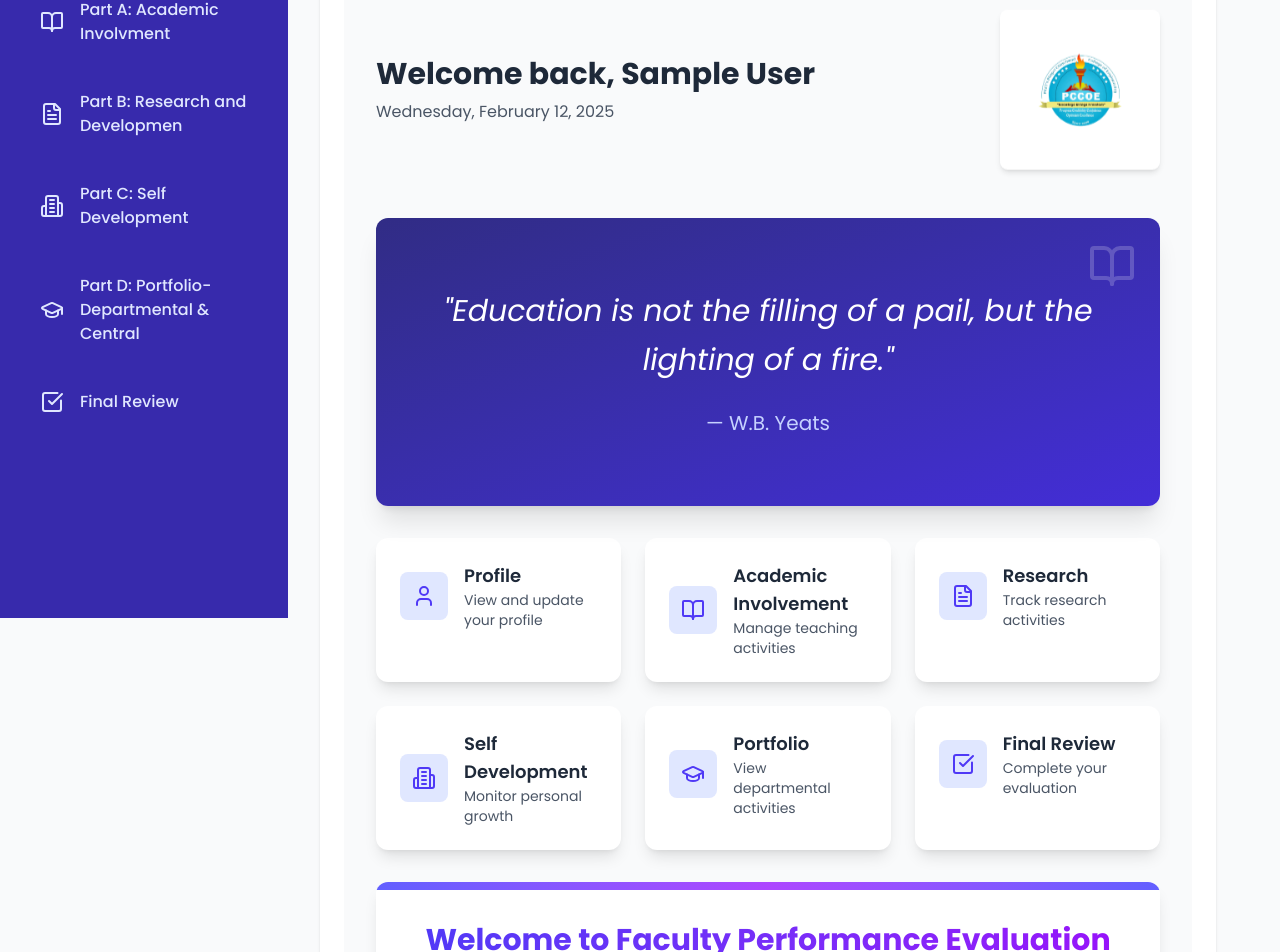
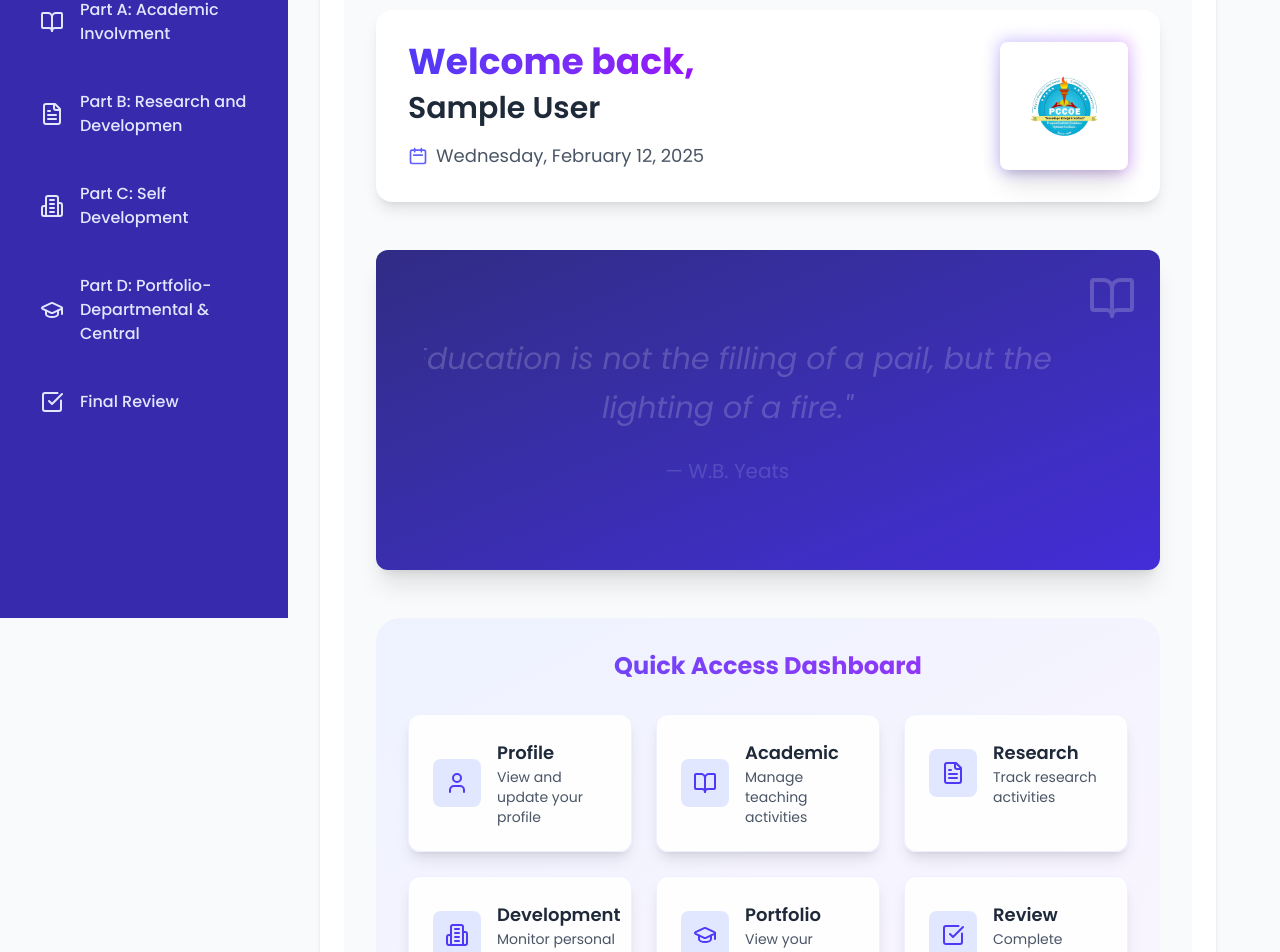
Before and after one commit to patil-rushikesh/FDW-frontend, a React (Vite) app: page /dashboard in a window 1280 px wide. Shown: the part 182-1134 px from the top of the page. Built offline with nearby package versions, Linux system fonts and the light colour scheme; sample sign-in values are in the browser's storage.

Commit message:
dashboard UI improved

```diff
--- a/src/components/forms/Dashboard.jsx
+++ b/src/components/forms/Dashboard.jsx
@@ -8,6 +8,7 @@ const Dashboard = () => {
   const [currentQuote, setCurrentQuote] = useState(0);
 
   const quotes = [
+    // Existing quotes
     {
       text: "Education is not the filling of a pail, but the lighting of a fire.",
       author: "W.B. Yeats"
@@ -23,31 +24,89 @@ const Dashboard = () => {
     {
       text: "Teaching is the highest form of understanding.",
       author: "Aristotle"
+    },
+    {
+      text: "Intelligence plus character—that is the goal of true education.",
+      author: "Martin Luther King Jr."
+    },
+    {
+      text: "The beautiful thing about learning is that no one can take it away from you.",
+      author: "B.B. King"
+    },
+    {
+      text: "Education is the most powerful weapon which you can use to change the world.",
+      author: "Nelson Mandela"
+    },
+    {
+      text: "The mediocre teacher tells. The good teacher explains. The superior teacher demonstrates. The great teacher inspires.",
+      author: "William Arthur Ward"
+    },
+    {
+      text: "Education is not preparation for life; education is life itself.",
+      author: "John Dewey"
+    },
+    {
+      text: "Tell me and I forget. Teach me and I remember. Involve me and I learn.",
+      author: "Benjamin Franklin"
+    },
+    {
+      text: "The whole purpose of education is to turn mirrors into windows.",
+      author: "Sydney J. Harris"
+    },
+    {
+      text: "Knowledge is power. Information is liberating. Education is the premise of progress.",
+      author: "Kofi Annan"
     }
   ];
 
   useEffect(() => {
+    // Get user data
     const user = JSON.parse(localStorage.getItem('userData'));
     if (user) {
       setUserData(user);
     }
 
+    // Set up quote rotation
     const interval = setInterval(() => {
-      setCurrentQuote(prev => (prev + 1) % quotes.length);
-    }, 6000);
+      setCurrentQuote((prevQuote) => {
+        // Reset to 0 if we reach the end of quotes array
+        return prevQuote >= quotes.length - 1 ? 0 : prevQuote + 1;
+      });
+    }, 6000); // Change quote every 6 seconds
 
+    // Cleanup interval on component unmount
     return () => clearInterval(interval);
-  }, []);
+  }, []); // Empty dependency array since we don't need to track any dependencies
 
   return (
     <div className="flex-1 p-8 pt-20 bg-gray-50 min-h-screen">
       <div className="max-w-6xl mx-auto">
-        <div className="flex items-center justify-between mb-12 animate-fade-in">
-            <div>
-                <h1 className="text-3xl font-bold text-gray-800">
-                    Welcome back, {userData?.name || 'Faculty'}
+        <div className="bg-white rounded-2xl shadow-lg p-8 mb-12 animate-fade-in">
+          <div className="flex flex-col md:flex-row items-center justify-between">
+            <div className="space-y-4 text-center md:text-left mb-6 md:mb-0">
+              <div className="space-y-2">
+                <h1 className="text-4xl font-bold bg-clip-text text-transparent bg-gradient-to-r from-indigo-600 to-purple-600">
+                  Welcome back,
                 </h1>
-                <p className="text-gray-600 mt-2">
+                <h2 className="text-3xl font-semibold text-gray-800">
+                  {userData?.name || 'Faculty'}
+                </h2>
+              </div>
+              <div className="flex items-center space-x-2 text-gray-600 justify-center md:justify-start">
+                <svg
+                  className="w-5 h-5 text-indigo-500"
+                  fill="none"
+                  stroke="currentColor"
+                  viewBox="0 0 24 24"
+                >
+                  <path
+                    strokeLinecap="round"
+                    strokeLinejoin="round"
+                    strokeWidth={2}
+                    d="M8 7V3m8 4V3m-9 8h10M5 21h14a2 2 0 002-2V7a2 2 0 00-2-2H5a2 2 0 00-2 2v12a2 2 0 002 2z"
+                  />
+                </svg>
+                <p className="text-lg">
                   {new Date().toLocaleDateString('en-US', {
                     weekday: 'long',
                     year: 'numeric',
@@ -56,25 +115,38 @@ const Dashboard = () => {
                   })}
                 </p>
               </div>
-            <div className="w-40 h-40 bg-white p-3 rounded-lg shadow-md animate-bounce-subtle">
-                <img src={logo} alt="Logo" className="w-full h-full object-contain rounded-md" />
+            </div>
+
+            <div className="relative group">
+              <div className="absolute -inset-0.5 bg-gradient-to-r from-indigo-600 to-purple-600 rounded-lg blur opacity-30 group-hover:opacity-50 transition duration-300"></div>
+              <div className="relative w-32 h-32 bg-white p-2 rounded-lg shadow-xl transform transition duration-300 group-hover:scale-105">
+                <img
+                  src={logo}
+                  alt="Logo"
+                  className="w-full h-full object-contain rounded-md"
+                />
+              </div>
+            </div>
           </div>
         </div>
 
         {/* Main Content with Animated Quote */}
         <div className="relative overflow-hidden rounded-xl bg-gradient-to-br from-indigo-900 to-indigo-700 text-white shadow-xl">
           <div className="absolute top-6 right-6">
-            <BookOpen className="w-12 h-12 opacity-20" />
+            <BookOpen className="w-8 h-8 md:w-12 md:h-12 opacity-20" />
           </div>
 
-          <div className="p-12">
-            <div className="max-w-3xl mx-auto text-center space-y-8">
-              <div className="h-48 flex items-center justify-center">
-                <div className="space-y-6 animate-quote-change">
-                  <p className="text-3xl font-serif italic leading-relaxed">
+          <div className="p-4 md:p-12">
+            <div className="max-w-3xl mx-auto text-center">
+              <div className="min-h-[12rem] md:min-h-[14rem] flex items-center justify-center overflow-hidden">
+                <div
+                  key={currentQuote}
+                  className="w-full px-4 space-y-4 md:space-y-6 animate-quote-slide"
+                >
+                  <p className="text-xl md:text-3xl font-serif italic leading-relaxed">
                     "{quotes[currentQuote].text}"
                   </p>
-                  <p className="text-xl text-indigo-200">
+                  <p className="text-base md:text-xl text-indigo-200">
                     — {quotes[currentQuote].author}
                   </p>
                 </div>
@@ -84,78 +156,133 @@ const Dashboard = () => {
         </div>
 
         {/* Quick Access Section */}
-        <div className="mt-8 grid grid-cols-1 sm:grid-cols-2 lg:grid-cols-3 gap-6">
-          <Link to="/profile" className="group bg-white p-6 rounded-xl shadow-lg hover:shadow-xl transition-all transform hover:-translate-y-1">
+        <div className="mt-12 relative group/section">
+          {/* Enhanced gradient background with animation */}
+          <div className="absolute inset-0 bg-gradient-to-br from-indigo-50 to-purple-50 rounded-3xl
+            group-hover/section:from-indigo-100 group-hover/section:to-purple-100 transition-colors duration-500"></div>
+
+          <div className="relative p-8 rounded-3xl">
+            <h2 className="text-2xl font-bold text-center mb-8 bg-clip-text text-transparent bg-gradient-to-r
+              from-indigo-600 to-purple-600 animate-pulse">
+              Quick Access Dashboard
+            </h2>
+
+            <div className="grid grid-cols-1 sm:grid-cols-2 lg:grid-cols-3 gap-6">
+              {/* Profile Card */}
+              <Link
+                to="/profile"
+                className="group bg-white/90 p-6 rounded-xl shadow-lg hover:shadow-2xl transition-all duration-300
+                  transform hover:-translate-y-2 border border-indigo-50 hover:border-indigo-200 animate-fade-in-up"
+                style={{ animationDelay: '100ms' }}
+              >
                 <div className="flex items-center space-x-4">
-              <div className="p-3 bg-indigo-100 rounded-lg group-hover:bg-indigo-200 transition-colors">
+                  <div className="p-3 bg-indigo-100 rounded-lg group-hover:bg-indigo-200 transition-colors
+                    group-hover:rotate-6 transform duration-300">
                     <User className="w-6 h-6 text-indigo-600" />
                   </div>
                   <div>
-                <h3 className="text-lg font-semibold text-gray-800">Profile</h3>
+                    <h3 className="text-lg font-semibold text-gray-800 group-hover:text-indigo-600 transition-colors">Profile</h3>
                     <p className="text-sm text-gray-600">View and update your profile</p>
                   </div>
                 </div>
               </Link>
 
-          <Link to="/teaching" className="group bg-white p-6 rounded-xl shadow-lg hover:shadow-xl transition-all transform hover:-translate-y-1">
+              {/* Teaching Card */}
+              <Link
+                to="/teaching"
+                className="group bg-white/90 p-6 rounded-xl shadow-lg hover:shadow-2xl transition-all duration-300
+                  transform hover:-translate-y-2 border border-indigo-50 hover:border-indigo-200 animate-fade-in-up"
+                style={{ animationDelay: '200ms' }}
+              >
                 <div className="flex items-center space-x-4">
-              <div className="p-3 bg-indigo-100 rounded-lg group-hover:bg-indigo-200 transition-colors">
+                  <div className="p-3 bg-indigo-100 rounded-lg group-hover:bg-indigo-200 transition-colors
+                    group-hover:rotate-6 transform duration-300">
                     <BookOpen className="w-6 h-6 text-indigo-600" />
                   </div>
                   <div>
-                <h3 className="text-lg font-semibold text-gray-800">Academic Involvement</h3>
+                    <h3 className="text-lg font-semibold text-gray-800 group-hover:text-indigo-600 transition-colors">Academic</h3>
                     <p className="text-sm text-gray-600">Manage teaching activities</p>
                   </div>
                 </div>
               </Link>
 
-          <Link to="/research" className="group bg-white p-6 rounded-xl shadow-lg hover:shadow-xl transition-all transform hover:-translate-y-1">
+              {/* Research Card */}
+              <Link
+                to="/research"
+                className="group bg-white/90 p-6 rounded-xl shadow-lg hover:shadow-2xl transition-all duration-300
+                  transform hover:-translate-y-2 border border-indigo-50 hover:border-indigo-200 animate-fade-in-up"
+                style={{ animationDelay: '300ms' }}
+              >
                 <div className="flex items-center space-x-4">
-              <div className="p-3 bg-indigo-100 rounded-lg group-hover:bg-indigo-200 transition-colors">
+                  <div className="p-3 bg-indigo-100 rounded-lg group-hover:bg-indigo-200 transition-colors
+                    group-hover:rotate-6 transform duration-300">
                     <FileText className="w-6 h-6 text-indigo-600" />
                   </div>
                   <div>
-                <h3 className="text-lg font-semibold text-gray-800">Research</h3>
+                    <h3 className="text-lg font-semibold text-gray-800 group-hover:text-indigo-600 transition-colors">Research</h3>
                     <p className="text-sm text-gray-600">Track research activities</p>
                   </div>
                 </div>
               </Link>
 
-          <Link to="/selfdevelopment" className="group bg-white p-6 rounded-xl shadow-lg hover:shadow-xl transition-all transform hover:-translate-y-1">
+              {/* Self Development Card */}
+              <Link
+                to="/selfdevelopment"
+                className="group bg-white/90 p-6 rounded-xl shadow-lg hover:shadow-2xl transition-all duration-300
+                  transform hover:-translate-y-2 border border-indigo-50 hover:border-indigo-200 animate-fade-in-up"
+                style={{ animationDelay: '400ms' }}
+              >
                 <div className="flex items-center space-x-4">
-              <div className="p-3 bg-indigo-100 rounded-lg group-hover:bg-indigo-200 transition-colors">
+                  <div className="p-3 bg-indigo-100 rounded-lg group-hover:bg-indigo-200 transition-colors
+                    group-hover:rotate-6 transform duration-300">
                     <Building2 className="w-6 h-6 text-indigo-600" />
                   </div>
                   <div>
-                <h3 className="text-lg font-semibold text-gray-800">Self Development</h3>
+                    <h3 className="text-lg font-semibold text-gray-800 group-hover:text-indigo-600 transition-colors">Development</h3>
                     <p className="text-sm text-gray-600">Monitor personal growth</p>
                   </div>
                 </div>
               </Link>
 
-          <Link to="/portfolio" className="group bg-white p-6 rounded-xl shadow-lg hover:shadow-xl transition-all transform hover:-translate-y-1">
+              {/* Portfolio Card */}
+              <Link
+                to="/portfolio"
+                className="group bg-white/90 p-6 rounded-xl shadow-lg hover:shadow-2xl transition-all duration-300
+                  transform hover:-translate-y-2 border border-indigo-50 hover:border-indigo-200 animate-fade-in-up"
+                style={{ animationDelay: '500ms' }}
+              >
                 <div className="flex items-center space-x-4">
-              <div className="p-3 bg-indigo-100 rounded-lg group-hover:bg-indigo-200 transition-colors">
+                  <div className="p-3 bg-indigo-100 rounded-lg group-hover:bg-indigo-200 transition-colors
+                    group-hover:rotate-6 transform duration-300">
                     <GraduationCap className="w-6 h-6 text-indigo-600" />
                   </div>
                   <div>
-                <h3 className="text-lg font-semibold text-gray-800">Portfolio</h3>
-                <p className="text-sm text-gray-600">View departmental activities</p>
+                    <h3 className="text-lg font-semibold text-gray-800 group-hover:text-indigo-600 transition-colors">Portfolio</h3>
+                    <p className="text-sm text-gray-600">View your activities</p>
                   </div>
                 </div>
               </Link>
 
-          <Link to="/review" className="group bg-white p-6 rounded-xl shadow-lg hover:shadow-xl transition-all transform hover:-translate-y-1">
+              {/* Review Card */}
+              <Link
+                to="/review"
+                className="group bg-white/90 p-6 rounded-xl shadow-lg hover:shadow-2xl transition-all duration-300
+                  transform hover:-translate-y-2 border border-indigo-50 hover:border-indigo-200 animate-fade-in-up"
+                style={{ animationDelay: '600ms' }}
+              >
                 <div className="flex items-center space-x-4">
-              <div className="p-3 bg-indigo-100 rounded-lg group-hover:bg-indigo-200 transition-colors">
+                  <div className="p-3 bg-indigo-100 rounded-lg group-hover:bg-indigo-200 transition-colors
+                    group-hover:rotate-6 transform duration-300">
                     <CheckSquare className="w-6 h-6 text-indigo-600" />
                   </div>
                   <div>
-                <h3 className="text-lg font-semibold text-gray-800">Final Review</h3>
-                <p className="text-sm text-gray-600">Complete your evaluation</p>
+                    <h3 className="text-lg font-semibold text-gray-800 group-hover:text-indigo-600 transition-colors">Review</h3>
+                    <p className="text-sm text-gray-600">Complete evaluation</p>
                   </div>
                 </div>
               </Link>
+            </div>
+          </div>
         </div>
 
         {/* Welcome Message with Enhanced Styling */}
@@ -230,6 +357,36 @@ const Dashboard = () => {
           80%, 100% { opacity: 1; transform: translateY(0); }
         }
 
+        @keyframes quote-fade {
+          0% {
+            opacity: 0;
+            transform: translateY(20px);
+          }
+          20%, 80% {
+            opacity: 1;
+            transform: translateY(0);
+          }
+          100% {
+            opacity: 0;
+            transform: translateY(-20px);
+          }
+        }
+
+        @keyframes quote-slide {
+          0% {
+            opacity: 0;
+            transform: translateX(50px);
+          }
+          5%, 90% {
+            opacity: 1;
+            transform: translateX(0);
+          }
+          100% {
+            opacity: 0;
+            transform: translateX(-50px);
+          }
+        }
+
         .animate-fade-in {
           animation: fade-in 0.5s ease-out;
         }
@@ -246,6 +403,128 @@ const Dashboard = () => {
         .animate-quote-change {
           animation: quote-change 6s ease-in-out infinite;
         }
+
+        .animate-quote-fade {
+          animation: quote-fade 6s ease-in-out;
+        }
+
+        .animate-quote-slide {
+          animation: quote-slide 6s cubic-bezier(0.4, 0, 0.2, 1);
+          display: flex;
+          flex-direction: column;
+          justify-content: center;
+          min-height: 100%;
+        }
+
+        @media (max-width: 640px) {
+          .animate-quote-slide {
+            padding: 0 1rem;
+          }
+        }
+
+        @keyframes fade-in-up {
+          0% {
+            opacity: 0;
+            transform: translateY(20px);
+          }
+          100% {
+            opacity: 1;
+            transform: translateY(0);
+          }
+        }
+
+        .animate-fade-in-up {
+          animation: fade-in-up 0.6s ease-out forwards;
+          opacity: 0;
+        }
+
+        /* Add smooth transition for all properties */
+        .group {
+          transition: all 0.3s cubic-bezier(0.4, 0, 0.2, 1);
+        }
+
+        /* Add hover effect for icons */
+        .group:hover .transform {
+          transition: transform 0.3s cubic-bezier(0.4, 0, 0.2, 1);
+        }
+
+        /* Add glass effect */
+        .bg-white\/90 {
+          backdrop-filter: blur(8px);
+          -webkit-backdrop-filter: blur(8px);
+        }
+
+        @keyframes gradient-shift {
+          0% {
+            background-position: 0% 50%;
+          }
+          50% {
+            background-position: 100% 50%;
+          }
+          100% {
+            background-position: 0% 50%;
+          }
+        }
+
+        @keyframes float {
+          0%, 100% {
+            transform: translateY(0);
+          }
+          50% {
+            transform: translateY(-10px);
+          }
+        }
+
+        @keyframes pulse-ring {
+          0% {
+            transform: scale(0.8);
+            opacity: 0.3;
+          }
+          80%, 100% {
+            transform: scale(1.5);
+            opacity: 0;
+          }
+        }
+
+        @keyframes shimmer {
+          0% {
+            background-position: -1000px 0;
+          }
+          100% {
+            background-position: 1000px 0;
+          }
+        }
+
+        .animate-gradient {
+          background: linear-gradient(270deg, #818cf8, #6366f1, #4f46e5);
+          background-size: 200% 200%;
+          animation: gradient-shift 6s ease infinite;
+        }
+
+        .animate-float {
+          animation: float 6s ease-in-out infinite;
+        }
+
+        .animate-pulse-ring::before {
+          content: '';
+          position: absolute;
+          inset: -4px;
+          border-radius: inherit;
+          background: inherit;
+          animation: pulse-ring 2s cubic-bezier(0.455, 0.03, 0.515, 0.955) infinite;
+          z-index: -1;
+        }
+
+        .animate-shimmer {
+          background: linear-gradient(
+            90deg,
+            rgba(99, 102, 241, 0) 0%,
+            rgba(99, 102, 241, 0.1) 50%,
+            rgba(99, 102, 241, 0) 100%
+          );
+          background-size: 1000px 100%;
+          animation: shimmer 2s infinite;
+        }
       `}</style>
     </div>
   );
--- a/src/components/layout/Sidebar.jsx
+++ b/src/components/layout/Sidebar.jsx
@@ -11,7 +11,7 @@ import {
 import { Link, useLocation } from "react-router-dom";
 
 const navItems = [
-  { icon: User, label: "Profile", path: "/profile" },
+  { icon: User, label: "Dashboard", path: "/dashboard" },
   { icon: BookOpen, label: "Part A: Academic Involvment", path: "/teaching" },
   {
     icon: FileText,
```
Lines whose indentation alone changed are shown as unchanged.
